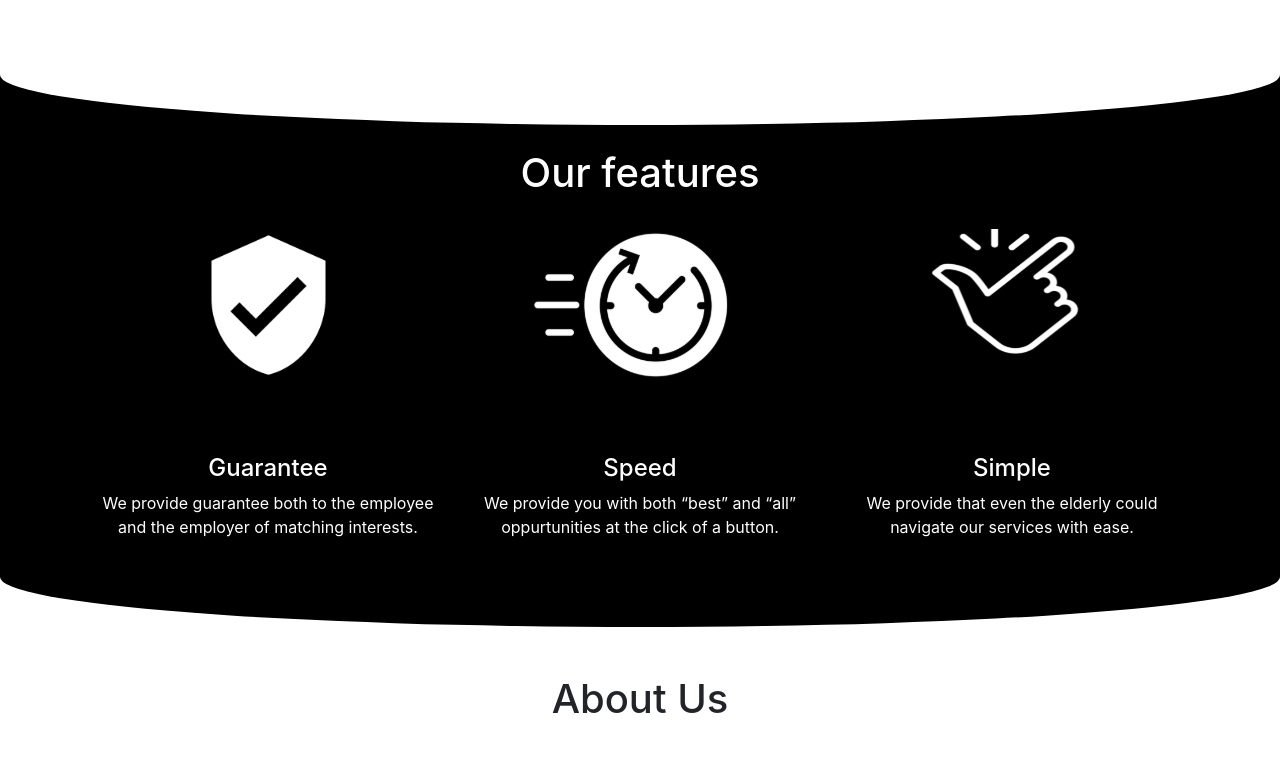
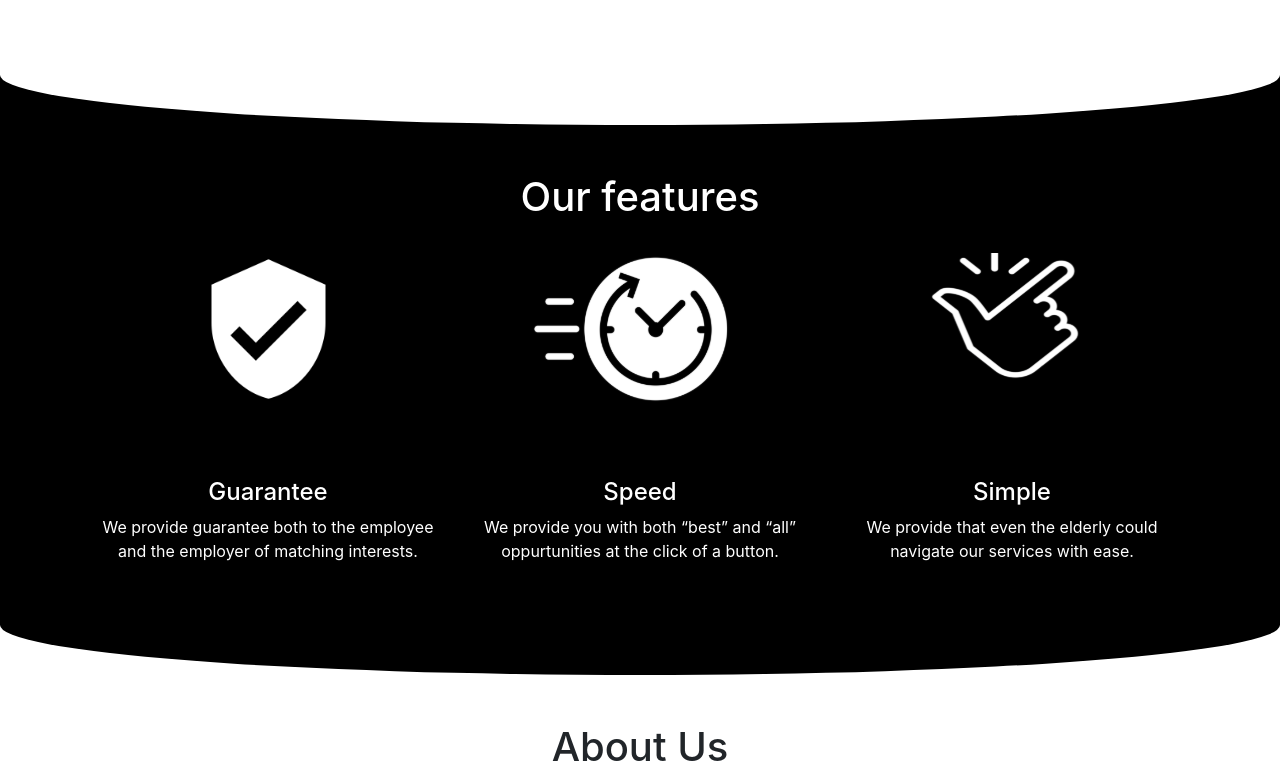
Before and after one commit to CodeWeekLatavia/Komjaunatne, a Next.js app in the folder wexp/: page / in a window 1280 px wide. Shown: the part 480-1258 px from the top of the page. Built offline with nearby package versions, Linux system fonts and the light colour scheme.

Commit message:
Add padding

```diff
--- a/wexp/pages/index.tsx
+++ b/wexp/pages/index.tsx
@@ -35,7 +35,7 @@
           "bg-dark w-100 mt-5 pb-5 d-md-block d-none " + styles.invertedRadius
         }
       >
-        <div className="container d-flex justify-content-center align-items-center flex-column">
+        <div className="container d-flex justify-content-center align-items-center flex-column py-4">
           <h1 className="text-white mt-4">Our features</h1>
           <div className="row w-100 my-4">
             <div className="col text-white text-center">
```
